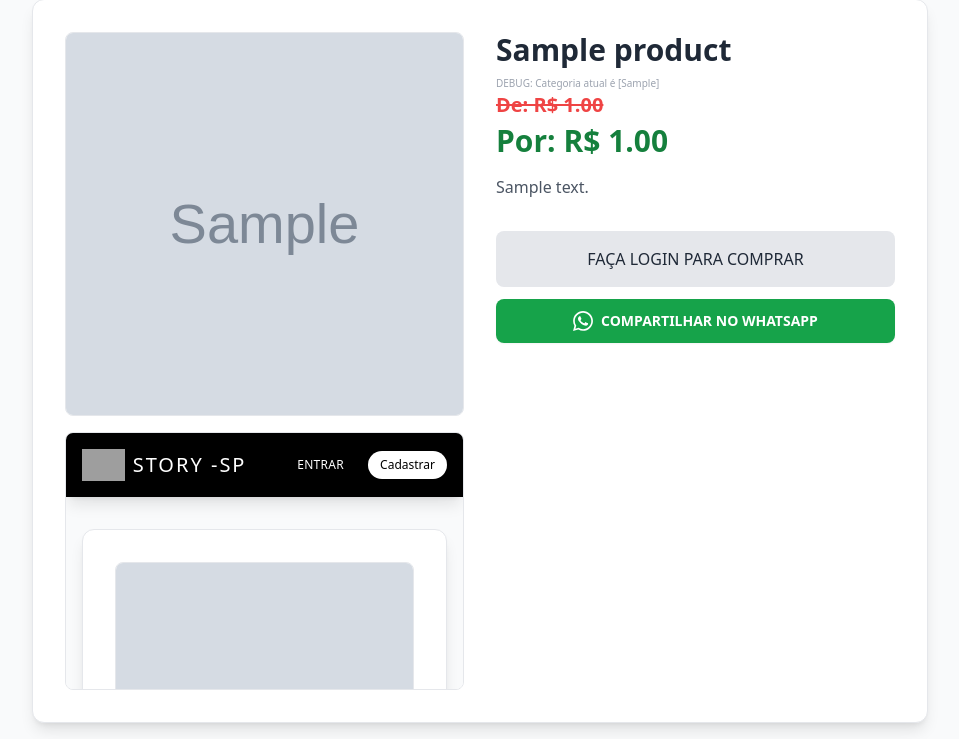
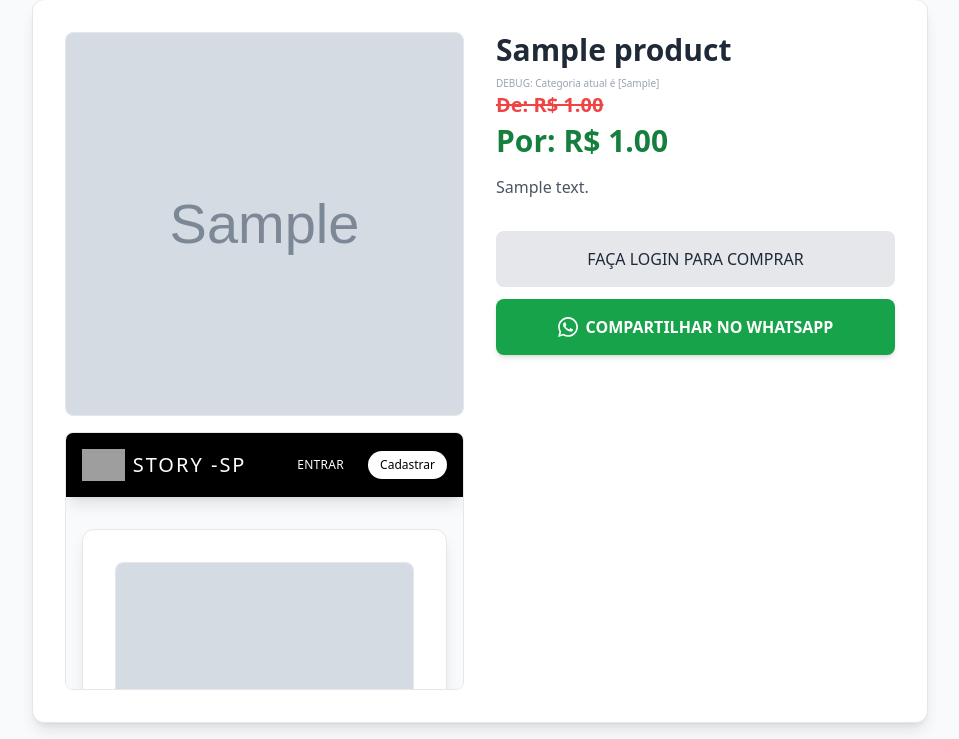
Before and after one commit to mkmayk11/story, a Flask app: page /produto/1 in a window 1280 px wide. Shown: the part 97-836 px from the top of the page, without its empty margins (160-1119 px from the left). Run offline with Flask 3, Linux system fonts and the light colour scheme; tables that the repository leaves empty hold one stand-in row (values such as "Sample post"); grey boxes marked "Sample" are stand-in pictures; some libraries are stand-ins or nearby versions.

Commit message:
Update detalhe.html

````diff
--- a/templates/detalhe.html
+++ b/templates/detalhe.html
@@ -110,9 +110,9 @@
             {% endif %}
 
             <!-- Botão de Compartilhar no WhatsApp -->
-            <div class="mt-3">
+            <div class="mt-3 w-full">
                 <a id="btn-compartilhar-wpp" href="#"
-                   class="w-full flex justify-center items-center gap-2 bg-green-600 text-white py-3 rounded-lg font-bold uppercase text-sm hover:bg-green-700 transition-colors shadow-sm">
+                   class="w-full flex justify-center items-center gap-2 bg-green-600 text-white py-4 px-6 rounded-lg font-bold uppercase transition-all duration-300 transform hover:-translate-y-1 hover:scale-105 shadow-md hover:shadow-xl">
                     <!-- Ícone do WhatsApp (SVG) -->
                     <svg class="w-5 h-5 fill-current" viewBox="0 0 24 24">
                         <path d="M.057 24l1.687-6.163c-1.041-1.804-1.588-3.849-1.587-5.946.003-6.556 5.338-11.891 11.893-11.891 3.181.001 6.167 1.24 8.413 3.488 2.245 2.248 3.481 5.236 3.48 8.414-.003 6.557-5.338 11.892-11.893 11.892-1.99-.001-3.951-.5-5.688-1.448l-6.305 1.654zm6.597-3.807c1.676.995 3.276 1.591 5.392 1.592 5.448 0 9.886-4.434 9.889-9.885.002-5.462-4.415-9.89-9.881-9.892-5.452 0-9.887 4.434-9.889 9.884-.001 2.225.651 3.891 1.746 5.634l-.999 3.648 3.742-.981zm11.387-5.464c-.074-.124-.272-.198-.57-.347-.297-.149-1.758-.868-2.031-.967-.272-.099-.47-.149-.669.149-.198.297-.768.967-.941 1.165-.173.198-.347.223-.644.074-.297-.149-1.255-.462-2.39-1.475-.883-.788-1.48-1.761-1.653-2.059-.173-.297-.018-.458.13-.606.134-.133.297-.347.446-.521.151-.172.2-.296.3-.495.099-.198.05-.372-.025-.521-.075-.148-.669-1.611-.916-2.206-.242-.579-.487-.501-.669-.51l-.57-.01c-.198 0-.52.074-.792.372s-1.04 1.016-1.04 2.479 1.065 2.876 1.213 3.074c.149.198 2.095 3.2 5.076 4.487.709.306 1.263.489 1.694.626.712.226 1.36.194 1.872.118.571-.085 1.758-.719 2.006-1.413.248-.695.248-1.29.173-1.414z"/>
@@ -185,8 +185,8 @@
                     }
                 }
 
-                // Fallback para computadores ou navegadores sem suporte nativo
-                const textoMensagem = encodeURIComponent(`Olha que incrível esse produto que encontrei na Story - SP: *${nomeProduto}* (${precoProduto})! Confira os detalhes aqui: `);
+                // Fallback para Web/Desktop
+                const textoMensagem = encodeURIComponent(`Olha que incrível esse produto que encontrei na Story - SP: *${nomeProduto}* (${precoProduto})! Confira os detalhes e compre aqui: `);
                 const linkWpp = `https://api.whatsapp.com/send?text=${textoMensagem}%20${encodeURIComponent(urlAtual)}`;
                 window.open(linkWpp, '_blank');
             });
@@ -194,4 +194,3 @@
     });
 </script>
 {% endblock %}
-```[cite: 5]
````
